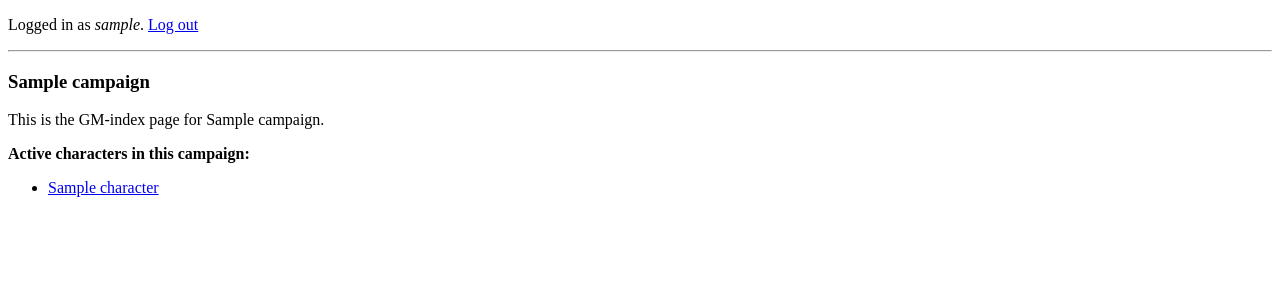
After one commit to PPeltola/golem, a Flask app: page /campaigns/1 in a window 1280 px wide. The commit adds this page. Shown: the top 300 px of the page. Run offline with Flask 2, Linux system fonts and the light colour scheme; a user stored in the database is signed in; tables that the repository leaves empty hold one stand-in row (values such as "Sample post").

Commit message:
added basic support for creating and listing characters, tweaked some templates and improved campaign functionality

```diff
--- a/application/__init__.py
+++ b/application/__init__.py
@@ -16,6 +16,7 @@ from application import views
 
 from application.users import models, views
 from application.campaigns import models, views
+from application.characters import models, views
 
 from application.users.models import User
 from os import urandom
--- a/application/campaigns/views.py
+++ b/application/campaigns/views.py
@@ -4,10 +4,26 @@ from flask_login import login_required, current_user
 from application import app, db
 from application.campaigns.models import Campaign
 from application.campaigns.forms import CampaignForm
+from application.characters.models import Character
 
 @app.route("/campaigns/")
 def campaigns_list():
     return render_template("campaigns/list.html", campaigns=Campaign.query.all())
+
+@app.route("/campaigns/<campaign_id>", methods=["GET"])
+def campaigns_index(campaign_id):
+    if Campaign.query.get(campaign_id).account_id == current_user.get_id():
+        return render_template("campaigns/gm_index.html",
+         campaign=Campaign.query.get(campaign_id),
+         active_characters=Character.find_all_characters_in_campaign_by_status(status=1, campaign_id=campaign_id),
+         inactive_characters=Character.find_all_characters_in_campaign_by_status(status=0, campaign_id=campaign_id))
+    elif (current_user.is_authenticated):
+        return render_template("campaigns/player_index.html",
+         campaign=Campaign.query.get(campaign_id),
+         owned_active_characters=Character.find_users_characters_in_campaign_by_status(status=1, user_id=current_user.get_id(), campaign_id=campaign_id),
+         owned_inactive_characters=Character.find_users_characters_in_campaign_by_status(status=0, user_id=current_user.get_id(), campaign_id=campaign_id))
+    else:
+        return render_template("campaigns/index.html", campaign=Campaign.query.get(campaign_id))
 
 @app.route("/campaigns/new", methods=["GET", "POST"])
 @login_required
@@ -20,7 +36,7 @@ def campaigns_create():
     if not form.validate():
         return render_template("campaigns/new.html", form=form)
 
-    if (Campaign.query.filter_by(name=form.name.data).first() != None):
+    if Campaign.query.filter_by(name=form.name.data).first() != None:
         return render_template("campaigns/new.html", form=form, error="Campaign name is already taken")
 
     campaign = Campaign(form.name.data)
@@ -30,4 +46,4 @@ def campaigns_create():
     db.session().add(campaign)
     db.session().commit()
 
-    return redirect(url_for("campaigns_list"))
+    return redirect(url_for("campaigns_index", campaign_id=campaign.id))
--- /dev/null
+++ b/application/characters/models.py
@@ -0,0 +1,60 @@
+from application import db
+from sqlalchemy.sql import text
+
+class Character(db.Model):
+    id = db.Column(db.Integer, primary_key=True)
+    name = db.Column(db.String(40), unique=True, nullable=False)
+    active = db.Column(db.Boolean, nullable=False)
+
+    account_id = db.Column(db.Integer, db.ForeignKey('account.id'), nullable=False)
+    campaign_id = db.Column(db.Integer, db.ForeignKey('campaign.id'), nullable=False)
+
+    def __init__(self, name):
+        self.name = name
+        self.active = True
+
+    @staticmethod
+    def find_active_characters_owned_by_user_by_campaign(user_id):
+        stmt = text("SELECT Campaign.id, Campaign.name, Character.id, Character.name FROM Character"
+                    " LEFT JOIN Campaign ON Campaign.id = Character.campaign_id"
+                    " WHERE (Character.active = 1 AND Character.account_id = :id)").params(id=user_id)
+
+        res = db.engine.execute(stmt)
+
+        ret = {}
+
+        for row in res:
+            if (row[0], row[1]) in ret:
+                ret[(row[0], row[1])][row[2]] = row[3]
+            else:
+                ret[(row[0], row[1])] = {row[2]: row[3]}
+
+        return ret
+
+    @staticmethod
+    def find_users_characters_in_campaign_by_status(status, user_id, campaign_id):
+        stmt = text("SELECT Character.id, Character.name FROM Character"
+                    " WHERE (Character.active = :status AND Character.account_id = :userid AND Character.campaign_id = :campaignid)").params(status=status, userid=user_id, campaignid = campaign_id)
+
+        res = db.engine.execute(stmt)
+
+        ret = {}
+
+        for row in res:
+            ret[row[0]] = row[1]
+
+        return ret
+
+    @staticmethod
+    def find_all_characters_in_campaign_by_status(status, campaign_id):
+        stmt = text("SELECT Character.id, Character.name FROM Character"
+                    " WHERE (Character.active = :status AND Character.campaign_id = :campaignid)").params(status=status, campaignid=campaign_id)
+
+        res = db.engine.execute(stmt)
+
+        ret = {}
+
+        for row in res:
+            ret[row[0]] = row[1]
+
+        return ret
--- /dev/null
+++ b/application/templates/campaigns/gm_index.html
@@ -0,0 +1,30 @@
+{% extends "layout.html" %}
+
+{% block body %}
+  <h3>{{ campaign.name }}</h3>
+  <p>This is the GM-index page for {{ campaign.name }}.</p>
+
+  {% if not active_characters %}
+  <p><b>This campaign doesn't have any active characters!</b></p>
+  {% else %}
+  <p><b>Active characters in this campaign:</b></p>
+  <table>
+    {% for character in active_characters %}
+    <ul>
+      <li><a href="{{ url_for('characters_index', character_id=character) }}">{{ active_characters[character] }}</a></li>
+    </ul>
+    {% endfor %}
+  </table>
+  {% endif %}
+
+  {% if inactive_characters %}
+  <p><b>Inactive characters in this campaign:</b></p>
+  <table>
+    {% for character in inactive_characters %}
+    <ul>
+      <li><a href="{{ url_for('characters_index', character_id=character) }}">{{ inactive_characters[character] }}</a></li>
+    </ul>
+    {% endfor %}
+  </table>
+  {% endif %}
+{% endblock %}
--- /dev/null
+++ b/application/templates/campaigns/index.html
@@ -0,0 +1,6 @@
+{% extends "layout.html" %}
+
+{% block body %}
+  <h3>{{ campaign.name }}</h3>
+  <p>This is the non-registered user index page for {{ campaign.name }}. Register an account to create charaters in this campaign!</p>
+{% endblock %}
--- a/application/templates/campaigns/list.html
+++ b/application/templates/campaigns/list.html
@@ -5,9 +5,11 @@
   <table>
     {% for campaign in campaigns %}
     <ul>
-      <li>{{ campaign.name }}</li>
+      <li><a href="{{ url_for('campaigns_index', campaign_id=campaign.id) }}">{{ campaign.name }}</a></li>
     </ul>
     {% endfor %}
   </table>
+  {% if current_user.is_authenticated %}
   <a href="{{ url_for('campaigns_create') }}">Create a new campaign</a>
+  {% endif %}
 {% endblock %}
--- a/application/templates/index.html
+++ b/application/templates/index.html
@@ -1,7 +1,7 @@
 {% extends "layout.html" %}
 
 {% block body %}
-  <p>
-    Hello world!
-  </p>
+  <p><b>Welcome to GOLEM!</b></p>
+
+  <p>This is the index page for non-registered users. You can create an account to access more site functionality or browse by using the top navigation bar (if it exists yet).</p>
 {% endblock %}
--- a/application/templates/layout.html
+++ b/application/templates/layout.html
@@ -10,11 +10,14 @@
       <p>
 	      Logged in as <i>{{ current_user.username }}</i>. <a href="{{ url_for('logout') }}">Log out</a>
       </p>
-      <hr>
 
       {% else %}
-      <!--<a href="{{ url_for('login') }}">Log in</a>-->
+      <p>
+        You are not logged in right now. You can <a href="{{ url_for('login') }}">log in</a> or <a href="{{ url_for('register') }}">register a new account</a>.
+      </p>
+
       {% endif %}
+      <hr>
 
     {% block body %}
       <p>
--- a/application/users/models.py
+++ b/application/users/models.py
@@ -9,6 +9,7 @@ class User(db.Model):
     password = db.Column(db.String(30), nullable=False)
 
     owned_campaigns = db.relationship("Campaign", backref="account", lazy=True)
+    owned_characters = db.relationship("Character", backref="account", lazy=True)
 
     def __init__(self, username, password):
         self.username = username
--- a/application/users/views.py
+++ b/application/users/views.py
@@ -18,12 +18,12 @@ def login():
 
     login_user(user)
 
-    return redirect(url_for("campaigns_list"))
+    return redirect(url_for("index"))
 
 @app.route("/logout/")
 def logout():
     logout_user()
-    return redirect(url_for("login"))
+    return redirect(url_for("index"))
 
 @app.route("/register/", methods=["GET", "POST"])
 def register():
@@ -45,4 +45,4 @@ def register():
 
     login_user(user)
 
-    return redirect(url_for("campaigns_list"))
+    return redirect(url_for("index"))
```
Also changed, not shown: application/campaigns/models.py (+16 -0 lines), application/characters/forms.py (added, +8 -0 lines), application/characters/views.py (added, +62 -0 lines), application/templates/campaigns/player_index.html (added, +30 -0 lines), application/templates/characters/index.html (added, +20 -0 lines), application/templates/characters/new.html (added, +30 -0 lines), application/templates/users/index.html (added, +40 -0 lines), application/views.py (+9 -1 lines).
